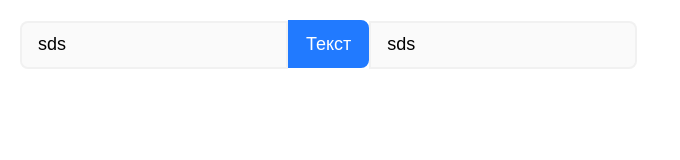
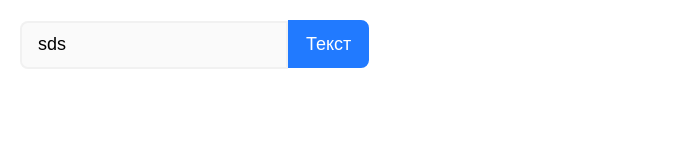
Before and after one commit to llotarev/keeper-finance-front, a React (Create React App) app: page / in a window 1280 px wide. Shown: the top 160 px of the page, without its empty margins (0-680 px from the left). Built offline with nearby package versions, Linux system fonts and the light colour scheme.

Commit message:
fix types attr

```diff
--- a/src/App.tsx
+++ b/src/App.tsx
@@ -15,7 +15,6 @@ function App() {
                 <Button content="left">
                     Текст
                 </Button>
-                <Input content='left' required defaultValue='sds'/>
             </div>
         </Router>
     );
--- a/src/components/UIkit/Button/Button.css
+++ b/src/components/UIkit/Button/Button.css
@@ -32,10 +32,6 @@
     box-shadow: 0 0 0 4px rgba(var(--color-primery), .2);
 }
 
-.button:invalid {
-    border-color: rgba(var(--color-danger), .4);
-    box-shadow: 0 0 0 4px rgba(var(--color-danger), .2);
-}
 
 /* modify */
 .button--block {
--- a/src/components/UIkit/Button/index.tsx
+++ b/src/components/UIkit/Button/index.tsx
@@ -2,7 +2,7 @@ import React, {FC} from "react";
 import cn from "../styles/classNames";
 import './Button.css';
 
-export interface UIKitButtonElement extends React.HTMLAttributes<HTMLButtonElement> {
+export interface UIKitButtonElement extends React.ButtonHTMLAttributes<HTMLButtonElement> {
     block?: boolean,
     content?: "left" | "right"
 }
--- a/src/components/UIkit/Input/index.tsx
+++ b/src/components/UIkit/Input/index.tsx
@@ -2,7 +2,7 @@ import React, {FC} from "react";
 import cn from "../styles/classNames";
 import './Input.css';
 
-export interface UIKitInputElement extends React.AllHTMLAttributes<HTMLInputElement> {
+export interface UIKitInputElement extends React.InputHTMLAttributes<HTMLInputElement> {
     block?: boolean,
     content?: "left" | "right"
 }
```
